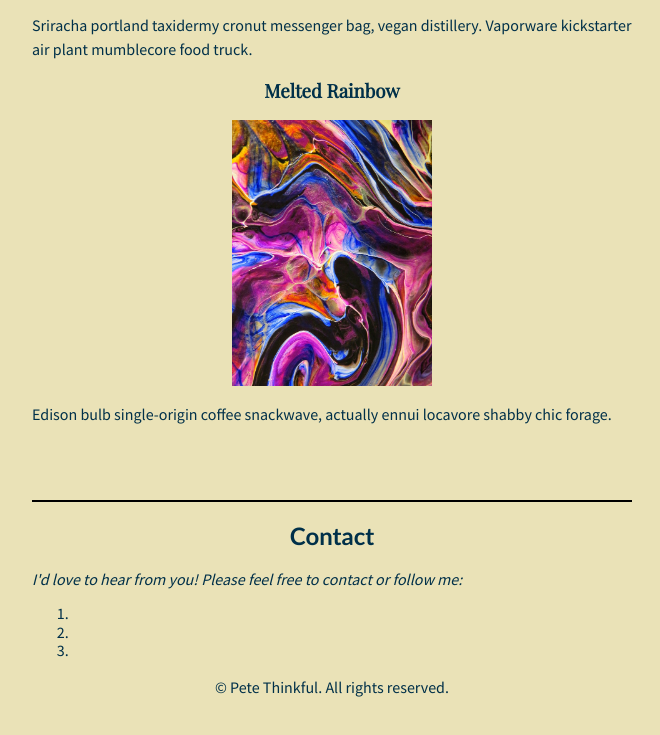
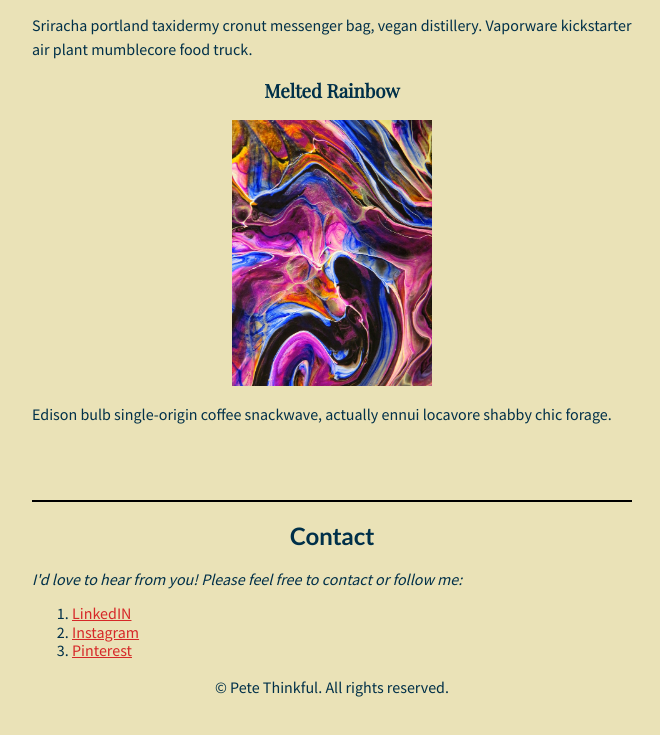
Before and after one commit to JohncarloF/Pete-Thinkful-artist, a plain HTML site: page index.html in a window 1280 px wide. Shown: the part 1719-2454 px from the top of the page, without its empty margins (308-968 px from the left). Drawn offline with nearby package versions, Linux system fonts and the light colour scheme.

Commit message:
Update index.html
Added the links to the Anchor tag

```diff
--- a/index.html
+++ b/index.html
@@ -115,9 +115,9 @@
             <em>I'd love to hear from you! Please feel free to contact or follow me:</em>
 
             <ol>
-              <li><a href='#LinkedIN'></a></li>
-              <li><a href='#Instagram'></a></li>
-              <li><a href='#Pinterest'></a></li>
+              <li><a href='#LinkedIN'>LinkedIN</a></li>
+              <li><a href='#Instagram'>Instagram</a></li>
+              <li><a href='#Pinterest'>Pinterest</a></li>
             </ol>
 
           </div> <!--Article end-->
```
